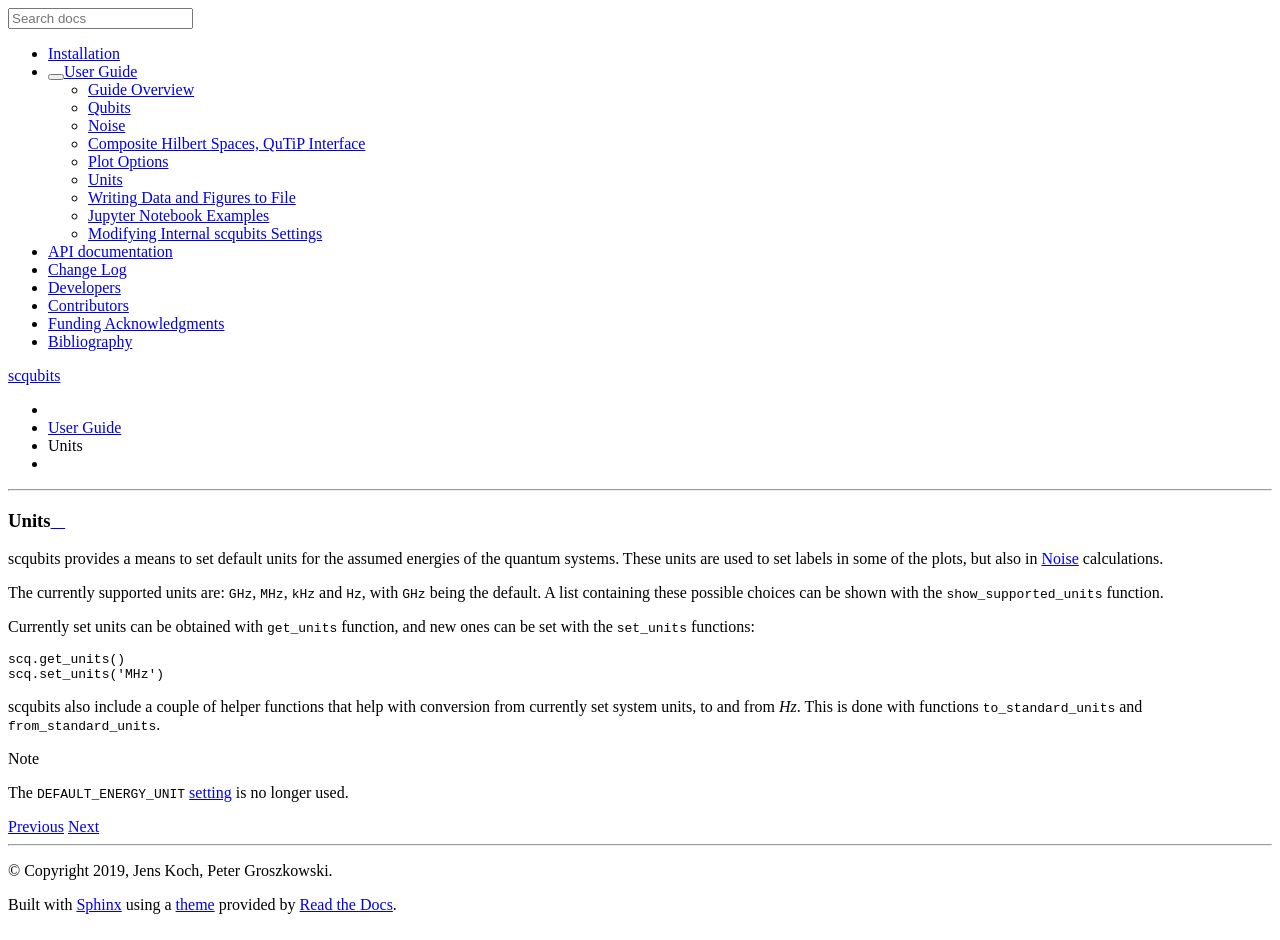
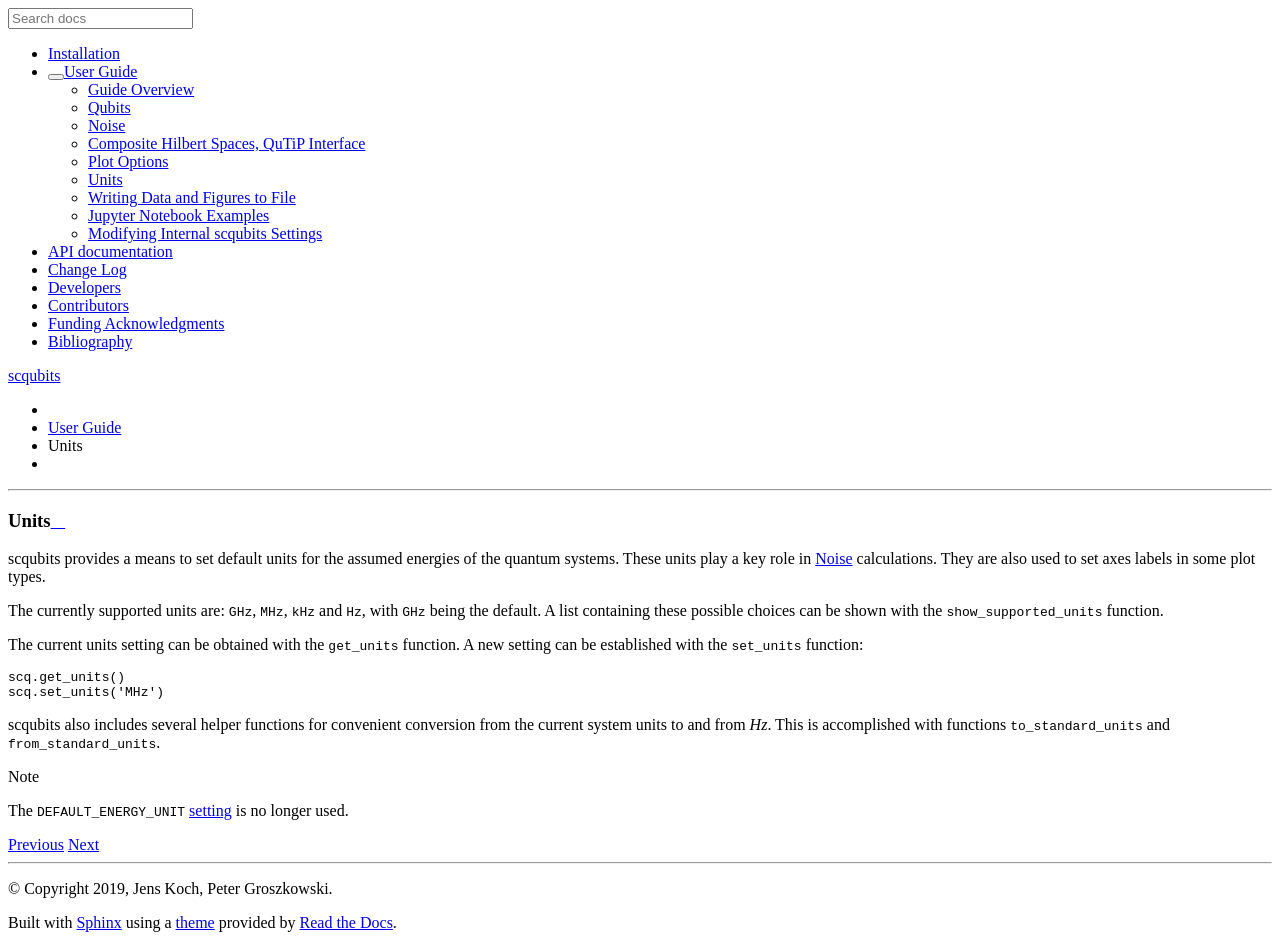
Before and after one commit to scqubits/scqubits, a Sphinx documentation site: the page built from docs/source/guide/guide-units.rst, in a window 1280 px wide. Built offline with Sphinx 7.4.7 and the Read the Docs theme 2.0.0, drawn with Linux system fonts in a browser that asks for light colours; pages that are not in the unit, such as notebooks, are missing from menus.

Commit message:
edits, mainly cosmetic

```diff
--- a/docs/source/guide/guide-units.rst
+++ b/docs/source/guide/guide-units.rst
@@ -7,16 +7,19 @@
 Units
 ***************
 
-scqubits provides a means to set default units for the assumed energies of the quantum systems. These units are used to set labels in some of the plots, but also in :ref:`guide_noise` calculations.
+scqubits provides a means to set default units for the assumed energies of the quantum systems. These units play a key
+role in :ref:`guide_noise` calculations. They are also used to set axes labels in some plot types.
 
 The currently supported units are: ``GHz``, ``MHz``, ``kHz`` and ``Hz``, with ``GHz`` being the default.
 A list containing these possible choices can be shown with the ``show_supported_units`` function.
 
-Currently set units can be obtained with ``get_units`` function, and new ones can be set with the ``set_units`` functions::
+The current units setting can be obtained with the ``get_units`` function. A new setting can be established with the
+``set_units`` function::
 
     scq.get_units()
     scq.set_units('MHz')
 
-scqubits also include a couple of helper functions that help with conversion from currently set system units, to and from `Hz`. This is done with functions ``to_standard_units`` and ``from_standard_units``.
+scqubits also includes several helper functions for convenient conversion from the current system units to and
+from `Hz`. This is accomplished with functions ``to_standard_units`` and ``from_standard_units``.
 
 .. note:: The ``DEFAULT_ENERGY_UNIT`` :ref:`setting <guide-settings>` is no longer used.
```
